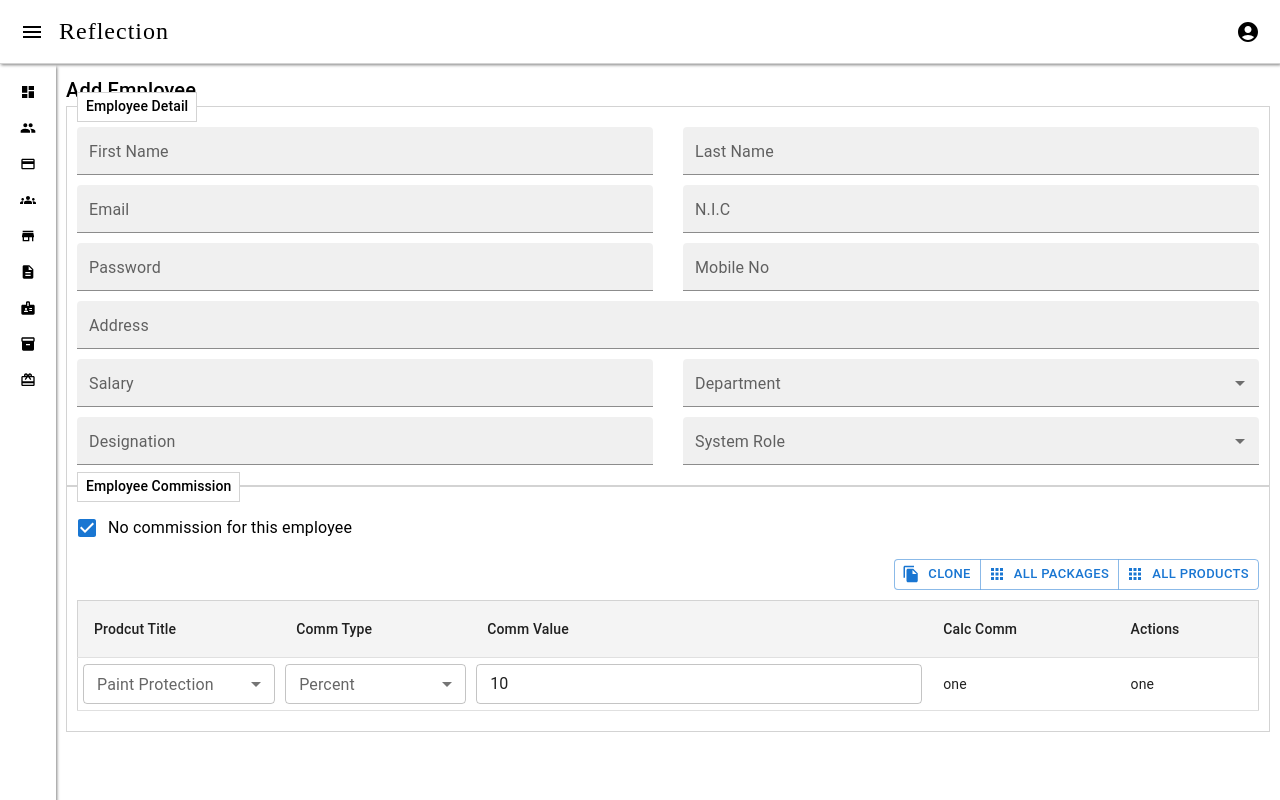
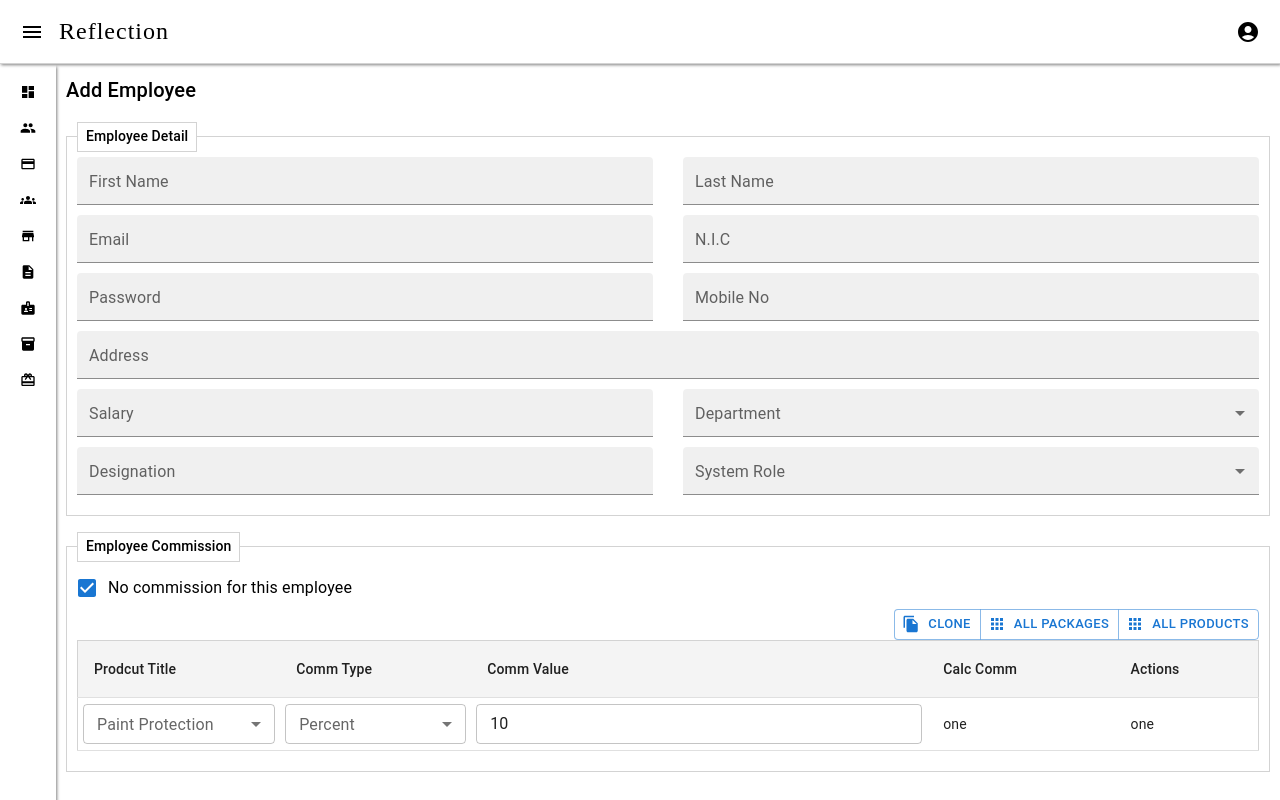
Before and after one commit to QAISER-HUSSAIN-01/reflection-nextjs, a Next.js app: page /employees/add in a window 1280 px wide. Built offline with nearby package versions, Linux system fonts and the light colour scheme.

Commit message:
make some changes

```diff
--- a/pages/employees/add.jsx
+++ b/pages/employees/add.jsx
@@ -98,7 +98,8 @@ const [screenWidth,fixedWidth] = useScreen();
 const Detail = styled(Typography)(({ theme }) => ({
   display: 'flex',
   flexDirection: 'column',
-  gap: '10px'
+  gap: '10px',
+  marginTop:'30px'
 
 }));
 const InputGroup = styled(Box)(({ theme }) => ({
@@ -110,6 +111,8 @@ const InputGroup = styled(Box)(({ theme }) => ({
   }
 }));
 
-const Commission = styled(Typography)(({ theme }) => ({}));
+const Commission = styled(Typography)(({ theme }) => ({
+  marginTop:'30px'
+}));
 
 export default AddEmployee;
--- a/styles/Employees.module.css
+++ b/styles/Employees.module.css
@@ -22,10 +22,6 @@
 .commission {
     border: 1px solid lightgrey;
     padding: 20px 10px;
-    display: flex;
-    flex-direction: column;
-    gap: 10px;
-    margin-top: 20px;
     position: relative;
 }
 
```
